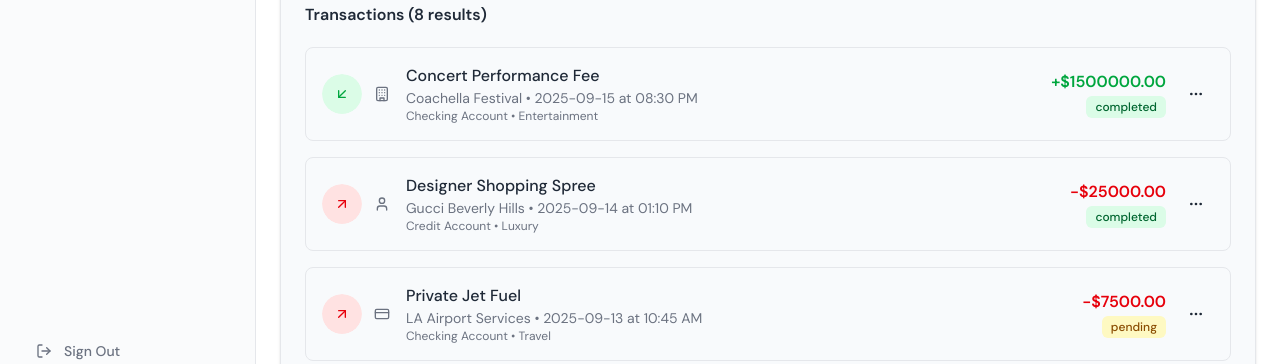
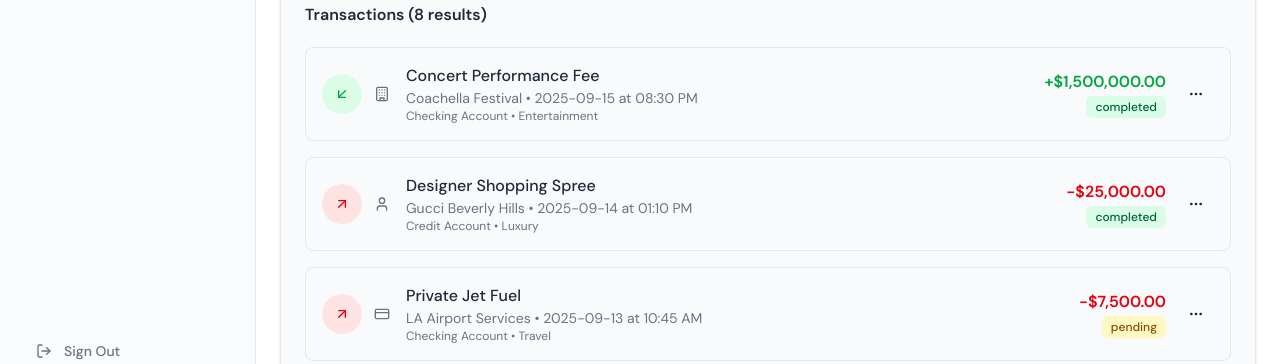
Before and after one commit to prezine/whale-bank, a Next.js app: page /history in a window 1280 px wide. Shown: the part 405-769 px from the top of the page. Built offline with nearby package versions, Linux system fonts and the light colour scheme.

Commit message:
Update transaction-list.tsx

```diff
--- a/components/history/transaction-list.tsx
+++ b/components/history/transaction-list.tsx
@@ -262,7 +262,11 @@ export function TransactionList({ filters }: TransactionListProps) {
                       transaction.type === "deposit"
                         ? "+"
                         : "-"}
-                      ${transaction.amount.toFixed(2)}
+                      $
+                      {transaction.amount.toLocaleString("en-US", {
+                        minimumFractionDigits: 2,
+                        maximumFractionDigits: 2,
+                      })}
                     </p>
                     <Badge className={getStatusColor(transaction.status)}>
                       {transaction.status}
```
